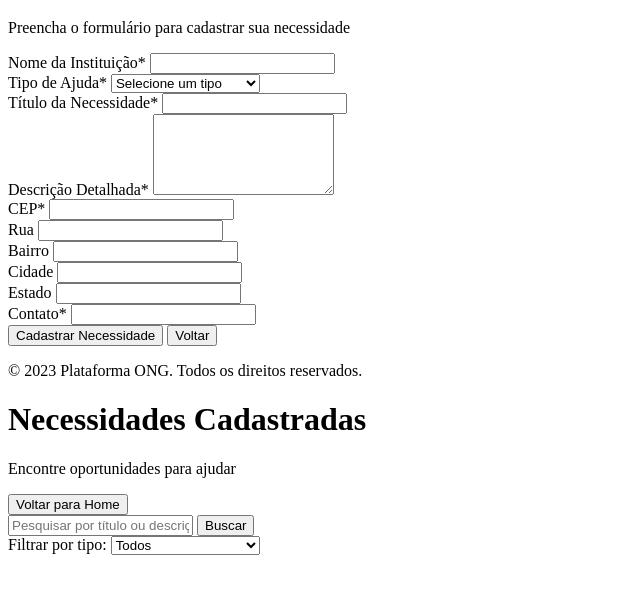
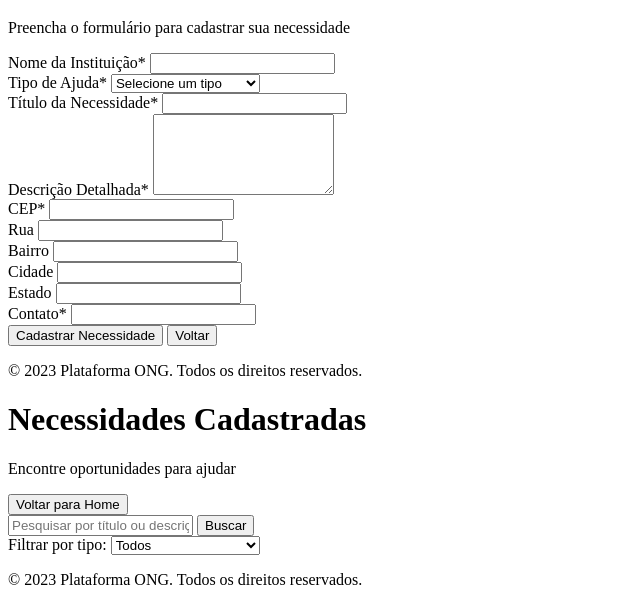
Before and after one commit to DanielBiLL13/Projeto-ong, a plain HTML site: page index.html in a window 1280 px wide. Shown: the part 591-1196 px from the top of the page, without its empty margins (0-640 px from the left). Before the commit the page ends 1154 px from the top, so only its background shows below. Drawn offline with Linux system fonts and the light colour scheme.

```diff
--- a/index.html
+++ b/index.html
@@ -183,5 +183,16 @@
             </div>
 
             <div id="needsContainer" class="needs-grid">
+                 <!-- As necessidades serão carregadas aqui via JavaScript -->
+            </div>
+        </main>
+
+        <footer class="main-footer">
+            <div class="container">
+                <p>&copy; 2023 Plataforma ONG. Todos os direitos reservados.</p>
+            </div>
+        </footer>
+    </div>
+
     </body>
     </html>
```
